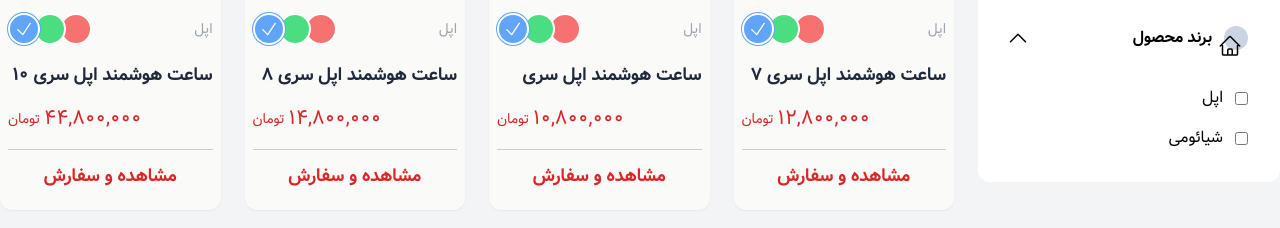
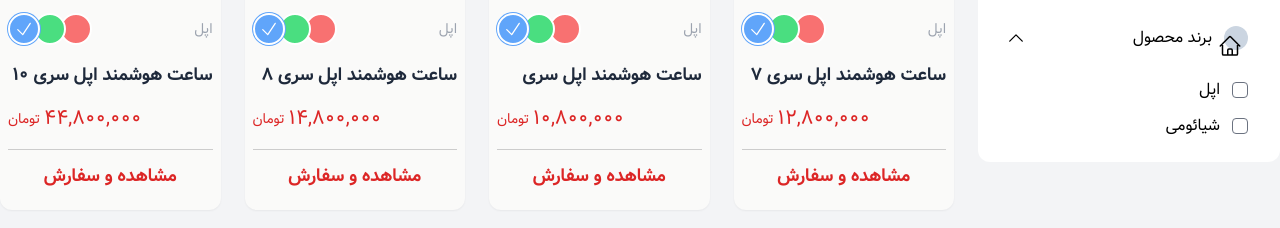
Before and after one commit to Abolfazl26s/DigiShop, a website: page public/index.html in a window 1280 px wide. Shown: the part 311-539 px from the top of the page. Drawn offline with nearby package versions, Linux system fonts and the light colour scheme.

Commit message:
add form plugin in tailwindcss

```diff
--- a/package.json
+++ b/package.json
@@ -11,6 +11,7 @@
   "license": "ISC",
   "description": "",
   "devDependencies": {
+    "@tailwindcss/forms": "^0.5.9",
     "autoprefixer": "^10.4.20",
     "postcss-cli": "^11.0.0",
     "tailwindcss": "^3.4.16"
--- a/public/index.html
+++ b/public/index.html
@@ -110,9 +110,10 @@
                 <section>
                     <div class="text-xl font-bold text-orange-500 mb-5">فیلتر</div>
                     <!-- Acc. No. 1 -->
-                    <div class="">
+                    <div class="" x-data="{isOpenBrand:true}">
                         <!-- ACC #1 header -->
-                        <div class="flex items-center justify-around  rounded-md cursor-pointer p-1 hover:bg-gray-50 mb-3">
+                        <div @click="isOpenBrand = !isOpenBrand"
+                            class="flex items-center justify-around  rounded-md cursor-pointer p-1 hover:bg-gray-50 mb-3">
                             <div class="flex w-full items-center py-3 pr-1 ">
                                 <span class="relative w-6 h-6 bg-slate-300 rounded-full">
                                     <svg xmlns="http://www.w3.org/2000/svg" fill="none" viewBox="0 0 24 24"
@@ -122,24 +123,25 @@
                                             d="m2.25 12 8.954-8.955c.44-.439 1.152-.439 1.591 0L21.75 12M4.5 9.75v10.125c0 .621.504 1.125 1.125 1.125H9.75v-4.875c0-.621.504-1.125 1.125-1.125h2.25c.621 0 1.125.504 1.125 1.125V21h4.125c.621 0 1.125-.504 1.125-1.125V9.75M8.25 21h8.25" />
                                     </svg>
                                 </span>
-                                <span class="mr-3 font-bold">برند محصول</span>
+                                <span class="mr-3">برند محصول</span>
                             </div>
                             <div>
                                 <svg xmlns="http://www.w3.org/2000/svg" fill="none" viewBox="0 0 24 24"
-                                    stroke-width="1.5" stroke="currentColor" class="size-6">
+                                    stroke-width="1.5" stroke="currentColor"
+                                    :class="isOpenBrand === false ? 'rotate-180' : ''" class="size-5">
                                     <path stroke-linecap="round" stroke-linejoin="round"
                                         d="m4.5 15.75 7.5-7.5 7.5 7.5" />
                                 </svg>
                             </div>
                         </div>
                         <!-- ACC #1 content -->
-                        <div class="px-2">
-                            <label for="apple" class="flex items-center py-2 cursor-pointer">
-                                <input type="checkbox" name="brand" id="apple">
+                        <div x-show="isOpenBrand === true" class="px-2 flex flex-col gap-y-3">
+                            <label for="apple" class="flex items-center cursor-pointer">
+                                <input type="checkbox" class="form-checkbox rounded" name="brand" id="apple">
                                 <span class="mr-3">اپل</span>
                             </label>
-                            <label for="xiaumi" class="flex items-center py-2 cursor-pointer">
-                                <input type="checkbox" name="brand" id="xiaumi">
+                            <label for="xiaumi" class="flex items-center cursor-pointer">
+                                <input type="checkbox" class="form-checkbox rounded" name="brand" id="xiaumi">
                                 <span class="mr-3">شیائومی</span>
                             </label>
                         </div>
--- a/tailwind.config.js
+++ b/tailwind.config.js
@@ -3,10 +3,15 @@
   content: ["./public/**/*.{html,js}"],
   theme: {
     extend: {
-      fontFamily:{
-        sans:['vazir']
-      }
+      fontFamily: {
+        sans: ["vazir"],
+      },
     },
   },
-  plugins: [],
-}
+  // tailwind.config.js
+  plugins: [
+    require("@tailwindcss/forms")({
+      strategy: "class", // only generate classes
+    }),
+  ],
+};
```
Also changed, not shown: public/build/tailwind.css, 1 other file.
